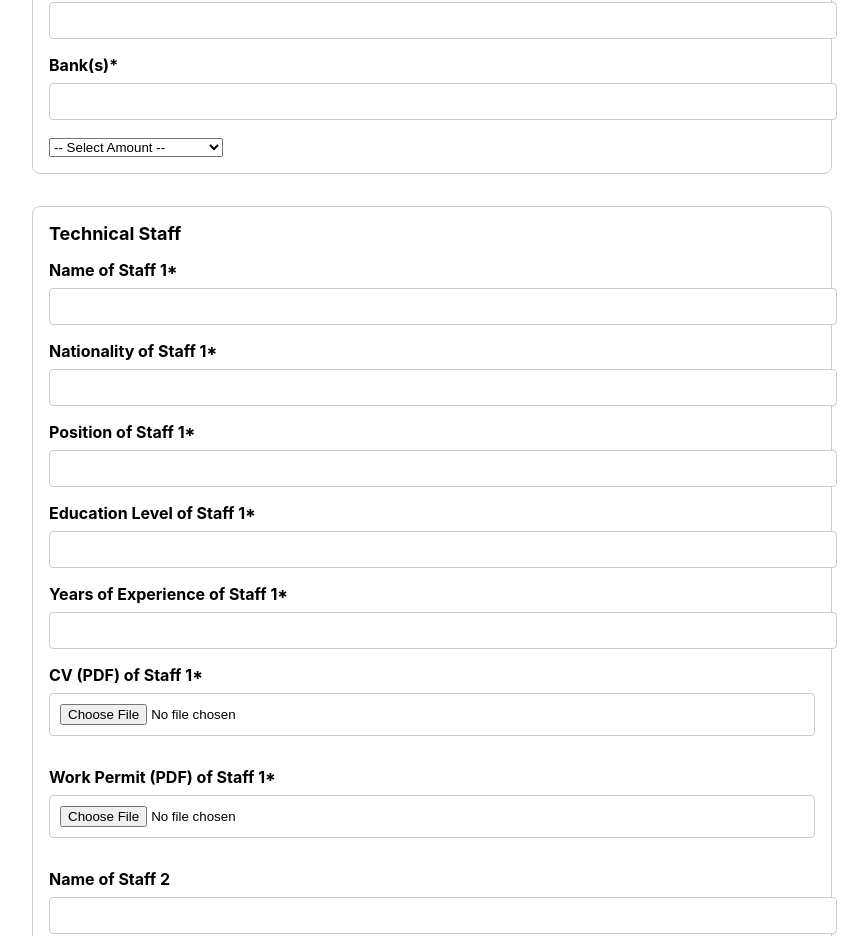
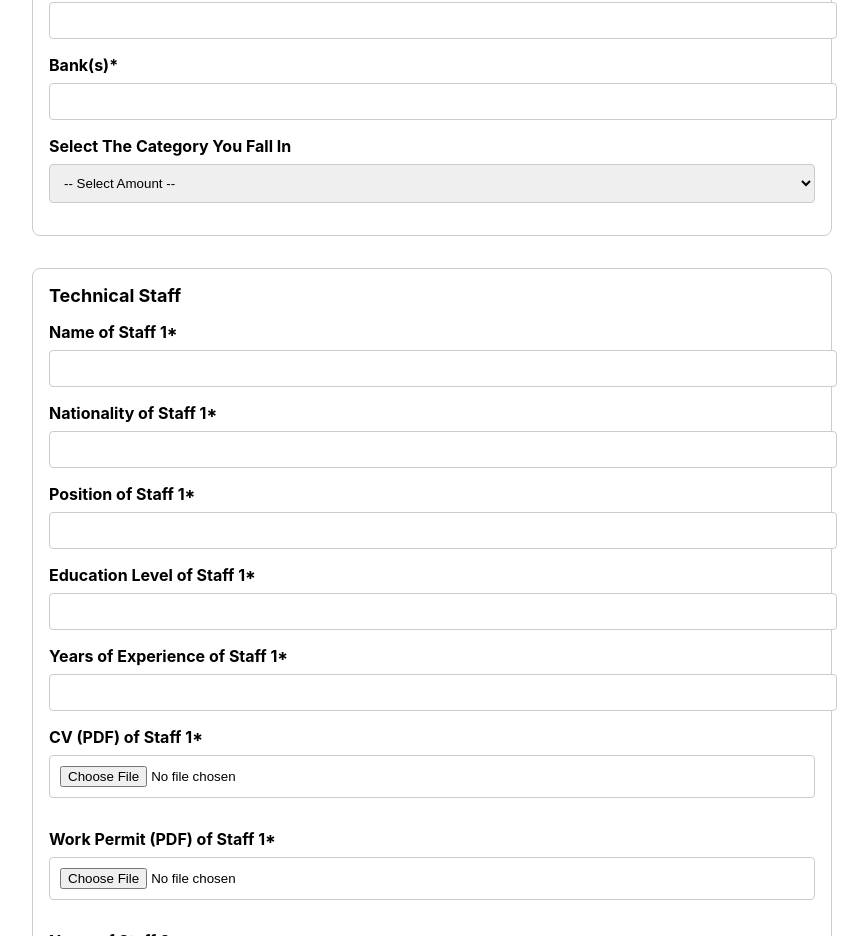
Before and after one commit to FitzgeraldChallar/cms, a React (Create React App) app in the folder certificate_mgt_frontend/: page /apply-license in a window 1280 px wide. Shown: the part 2260-3196 px from the top of the page, without its empty margins (208-1076 px from the left). Built offline with nearby package versions, Linux system fonts and the light colour scheme.

Commit message:
new change

```diff
--- a/certificate_mgt_frontend/src/pages/ApplyClearance.js
+++ b/certificate_mgt_frontend/src/pages/ApplyClearance.js
@@ -358,7 +358,8 @@ const requiredNoteStyle = {
           {renderInput("Name of Executive Director*", "executive_director_name", true)}
           {renderInput("Telephone Number*", "telephone_number", true)}
           {renderInput("Email*", "email", "email", true)}
-          <select
+          <label style={labelStyle}>Select The Category You Fall In</label>
+          <select style={inputStyle}
   name="amount_paid"
   value={formData.amount_paid}
   onChange={handleChange}
--- a/certificate_mgt_frontend/src/pages/ApplyLicense.js
+++ b/certificate_mgt_frontend/src/pages/ApplyLicense.js
@@ -395,14 +395,16 @@ const requiredNoteStyle = {
 
           <label style={labelStyle}>Bank(s)*</label>
           <input style={inputStyle} name="bank" required onChange={handleChange} />
-          <select
+
+          <label style={labelStyle}>Select The Category You Fall In</label>
+          <select style={inputStyle}
   name="amount_paid"
   value={formData.amount_paid}
   onChange={handleChange}
   required
 >
   <option value="">-- Select Amount --</option>
-  <option value="650">Category A ($650+)</option>
+  <option value="650">Category A ($650 and above)</option>
   <option value="450">Category B ($450 - $649)</option>
   <option value="350">Category C ($350 - $449)</option>
   <option value="150">Category D ($150 - $349)</option>
```
